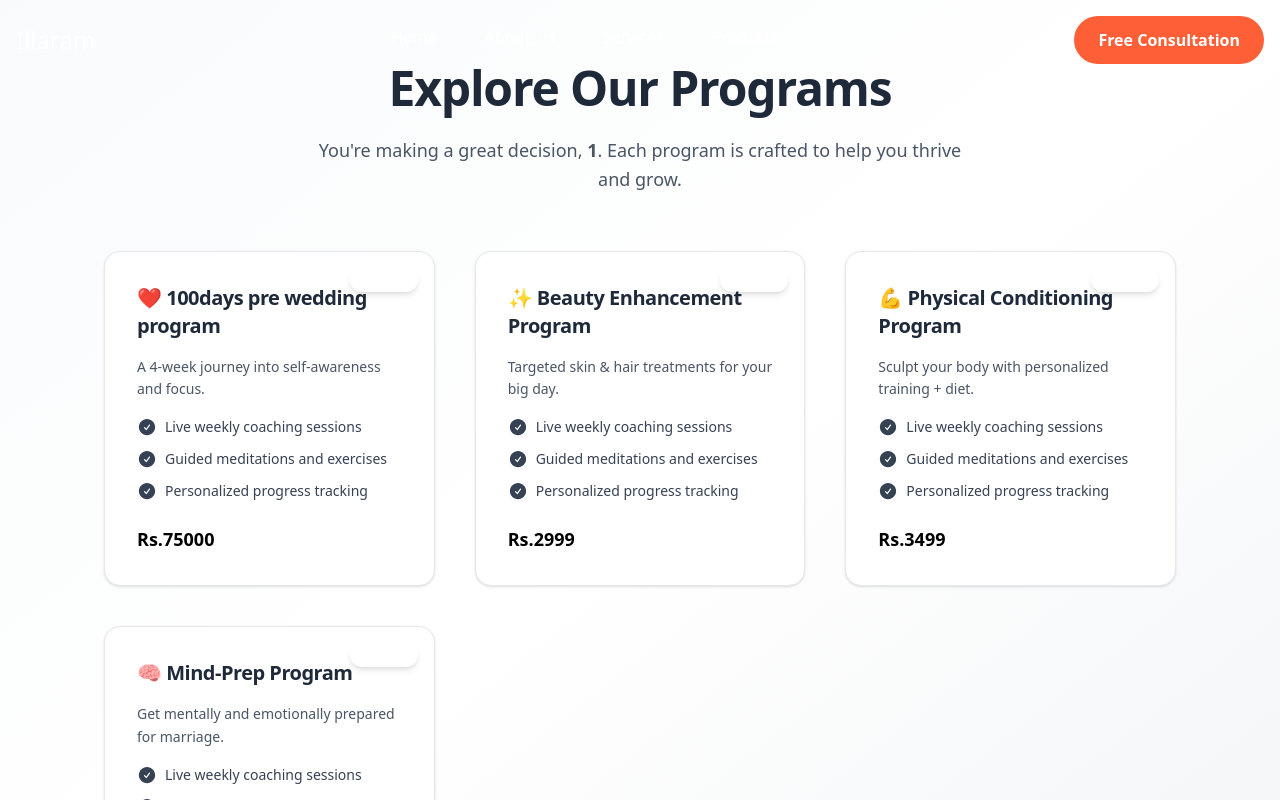
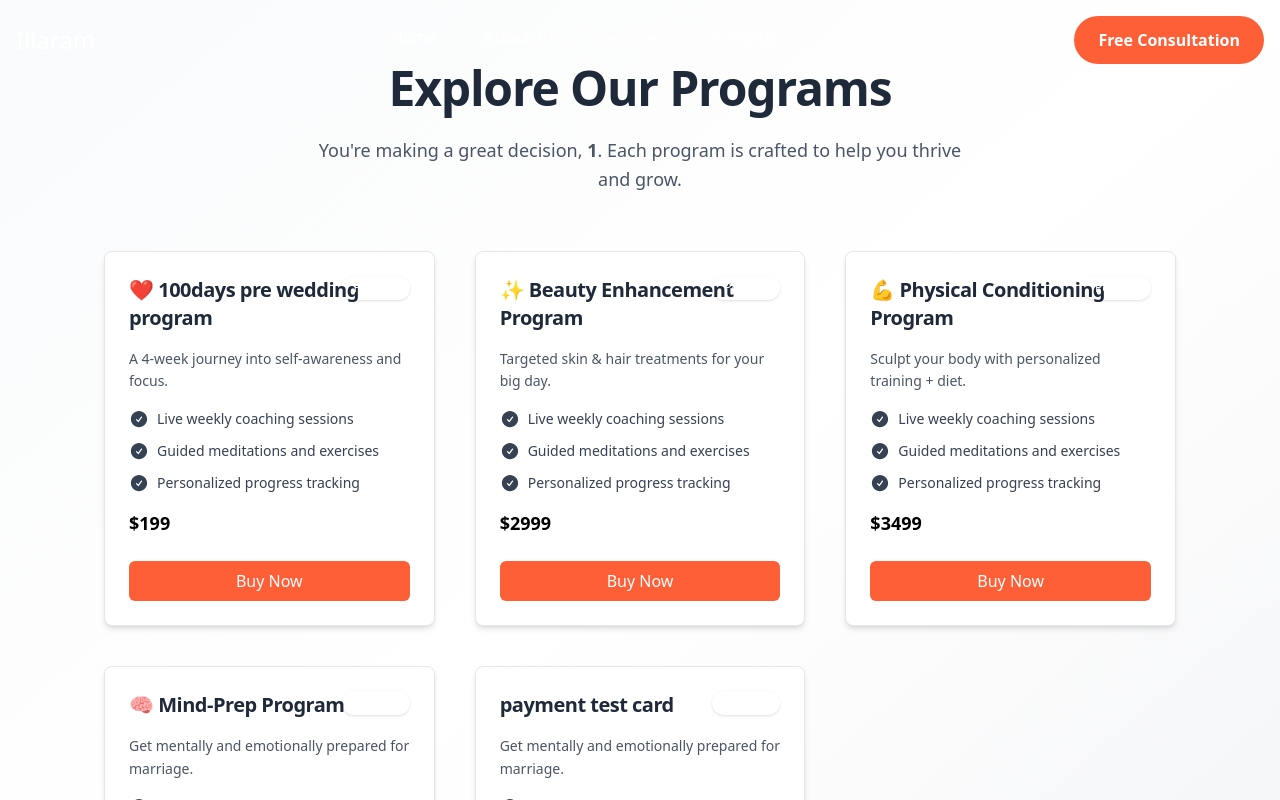
Before and after one commit to SHAJAN29/Illaram_app, a Next.js app: page /packageTest/1 in a window 1280 px wide. Shown: the top 800 px of the page. Built offline with nearby package versions, Linux system fonts and the light colour scheme.

Commit message:
added payment sussesfully

```diff
--- a/app/packageTest/[id]/page.tsx
+++ b/app/packageTest/[id]/page.tsx
@@ -9,7 +9,7 @@ const programList = [
     {
       title: "❤️ 100days pre wedding program",
       description: "A 4-week journey into self-awareness and focus.",
-      price: 75000,
+      price: 199,
       popular: true,
       highlights: [
         "Live weekly coaching sessions",
@@ -45,6 +45,15 @@ const programList = [
       "Personalized progress tracking"
     ]
   },
+  {
+    title: 'payment test card',
+    description: 'Get mentally and emotionally prepared for marriage.',
+    price: 1, popular: true,  highlights: [
+      "Live weekly coaching sessions",
+      "Guided meditations and exercises",
+      "Personalized progress tracking"
+    ]
+  },
 ];
 
 const Programs = () => {
@@ -52,6 +61,7 @@ const Programs = () => {
   console.log("Params: ", params);  // Log the params to see what it returns
 
   const username = params?.id;
+  console.log(username)
 
   return (
 <div className="font-poppins bg-gradient-to-br from-gray-50 via-white to-gray-100 py-16">
@@ -62,42 +72,78 @@ const Programs = () => {
   <p className="text-lg text-center text-gray-600 max-w-2xl mx-auto mb-14 leading-relaxed">
     You're making a great decision, <span className="text-illaramPrimary font-semibold">{username ? username : "Guest"}</span>. Each program is crafted to help you thrive and grow.
   </p>
-
         <div className="grid gap-10 sm:grid-cols-2 lg:grid-cols-3">
     {programList.map((program, i) => (
       <div
         key={i}
-              className="relative bg-white rounded-2xl border border-gray-200 shadow-sm hover:shadow-xl transition-all duration-300 transform hover:-translate-y-1 hover:scale-[1.02]"
+        className="relative  rounded-2xl transition-all duration-300 transform hover:-translate-y-1 hover:scale-[1.02]"
       >
-              <div className="p-8 space-y-4">
-                <h3 className="text-xl font-semibold text-gray-800 tracking-tight">{program.title}</h3>
-                <p className="text-gray-600 text-sm leading-relaxed">{program.description}</p>
 
-                {/* Key Highlights with Icons */}
-                <ul className="mt-4 space-y-3 text-sm text-gray-700">
-                  {program.highlights?.map((point, index) => (
-                    <li key={index} className="flex items-start gap-2">
-                      <CheckCircleIcon className="w-5 h-5 text-illaramPrimary flex-shrink-0" />
-                      <span>{point}</span>
-                    </li>
-                  ))}
-                </ul>
 
-                <div className="text-lg font-bold text-illaramPrimary mt-6">Rs.{program.price}</div>
-              </div>
 
-              {program.popular && (
-                <div className="absolute top-4 right-4 px-3 py-1 bg-illaramPrimary text-white text-xs font-medium rounded-full shadow-md">
-                  Popular
-                </div>
-              )}
+
+
+
+              <ProgramCard
+              highlights={program.highlights}
+                title={program.title}
+                description={program.description}
+                price={program.price}
+                username={username} // Pass to ProgramCard if needed
+              />
             </div>
           ))}
         </div>
       </div>
     </div>
-
   );
 };
 
 export default Programs;
+
+
+
+
+
+// <div className="font-poppins bg-gradient-to-br from-gray-50 via-white to-gray-100 py-16">
+// <div className="max-w-6xl mx-auto px-6 sm:px-10">
+//   <h2 className="text-5xl font-bold text-center text-gray-800 mb-6 tracking-tight">
+//     Explore Our Programs
+//   </h2>
+//   <p className="text-lg text-center text-gray-600 max-w-2xl mx-auto mb-14 leading-relaxed">
+//     You're making a great decision, <span className="text-illaramPrimary font-semibold">{username ? username : "Guest"}</span>. Each program is crafted to help you thrive and grow.
+//   </p>
+
+//   <div className="grid gap-10 sm:grid-cols-2 lg:grid-cols-3">
+//     {programList.map((program, i) => (
+//       <div
+//         key={i}
+//         className="relative bg-white rounded-2xl border border-gray-200 shadow-sm hover:shadow-xl transition-all duration-300 transform hover:-translate-y-1 hover:scale-[1.02]"
+//       >
+//         <div className="p-8 space-y-4">
+//           <h3 className="text-xl font-semibold text-gray-800 tracking-tight">{program.title}</h3>
+//           <p className="text-gray-600 text-sm leading-relaxed">{program.description}</p>
+
+//           {/* Key Highlights with Icons */}
+//           <ul className="mt-4 space-y-3 text-sm text-gray-700">
+//             {program.highlights?.map((point, index) => (
+//               <li key={index} className="flex items-start gap-2">
+//                 <CheckCircleIcon className="w-5 h-5 text-illaramPrimary flex-shrink-0" />
+//                 <span>{point}</span>
+//               </li>
+//             ))}
+//           </ul>
+
+//           <div className="text-lg font-bold text-illaramPrimary mt-6">${program.price}</div>
+//         </div>
+
+//         {program.popular && (
+//           <div className="absolute top-4 right-4 px-3 py-1 bg-illaramPrimary text-white text-xs font-medium rounded-full shadow-md">
+//             Popular
+//           </div>
+//         )}
+//       </div>
+//     ))}
+//   </div>
+// </div>
+// </div>
--- a/app/user/dashboard/[id]/page.tsx
+++ b/app/user/dashboard/[id]/page.tsx
@@ -24,12 +24,17 @@ export default function UserDashboardPage() {
 
   useEffect(() => {
     const token = localStorage.getItem("token");
+
     if (!token) {
       router.push("/user/login");
       return;
     }
 
     const decoded: any = jwt.decode(token);
+    if (decoded.username !== id) {
+      router.push("/access-denied");
+      return;
+    }
     if (!decoded || decoded.role !== "user") {
       localStorage.removeItem("token");
       router.push("/access-denied");
--- a/components/ProgramCard.tsx
+++ b/components/ProgramCard.tsx
@@ -4,23 +4,25 @@ import { useRouter } from 'next/navigation';
 import React from 'react';
 import toast from 'react-hot-toast';
 import { jwtDecode } from 'jwt-decode';
+import { CheckCircleIcon } from "@heroicons/react/24/solid";
 
 // Interface for the ProgramCard props
 interface ProgramProps {
   title: string;
   description: string;
   price: number;
-  username?: string | string[]; // Add username property
+  username?: string | string[] ;
+  highlights: string[];// Add username property
 }
 
-const ProgramCard: React.FC<ProgramProps> = ({ title, description, price, username }) => {
+const ProgramCard: React.FC<ProgramProps> = ({ title, description, price, username ,highlights}) => {
   const router = useRouter();
 
   // Type definition for decoded JWT token
-  type DecodedToken = {
-    username: string;
-    email: string;
-  };
+  // type DecodedToken = {
+  //   username: string;
+  //   email: string;
+  // };
 
   // Dynamically load the Razorpay checkout script
   const loadRazorpayScript = () => {
@@ -71,15 +73,13 @@ const ProgramCard: React.FC<ProgramProps> = ({ title, description, price, userna
               throw new Error('No authentication token found.');
             }
 
-            const decoded = jwtDecode<DecodedToken>(token);
-
             // Save payment details to backend
             const paymentRes = await fetch('/api/razorPay/payments/save', {
               method: 'POST',
               headers: { 'Content-Type': 'application/json' },
               body: JSON.stringify({
-                username: decoded.username,
-                email: decoded.email,
+                username: username,
+
                 payment: {
                   paymentId: response.razorpay_payment_id,
                   orderId: response.razorpay_order_id,
@@ -96,7 +96,7 @@ const ProgramCard: React.FC<ProgramProps> = ({ title, description, price, userna
             }
 
             if (paymentRes.ok) {
-             return  router.push(`/user/dashboard/${decoded.username}`);
+              router.push(`/user/login?returnTo=/user/dashboard/${username}`);;
             }
 
 
@@ -128,19 +128,55 @@ const ProgramCard: React.FC<ProgramProps> = ({ title, description, price, userna
   };
 
   return (
-    <div className="bg-white border rounded-lg p-6 shadow-md hover:shadow-lg transition-all flex flex-col justify-between">
-      <div>
-        <h3 className="text-xl font-semibold mb-2">{title}</h3>
-        <p className="text-gray-600 text-sm mb-4">{description}</p>
-        <p className="text-indigo-600 font-bold text-lg mb-4">₹{price}</p>
+
+
+      <div
+
+        className="bg-white border border-gray-200 rounded-lg p-6 shadow-md hover:shadow-lg transition-all flex flex-col justify-between"
+      >
+        <div className="relative">
+          {/* Badge */}
+
+            <div className="absolute top-0 right-0 px-3 py-1 bg-[illaramPrimary] text-white text-xs font-medium rounded-full shadow-sm">
+              Popular
+            </div>
+
+
+          {/* Card Content */}
+          <div className="space-y-4 pb-6">
+            <h3 className="text-xl font-semibold text-gray-800 tracking-tight">
+              {title}
+            </h3>
+            <p className="text-gray-600 text-sm leading-relaxed">
+              {description}
+            </p>
+
+            {/* Highlights */}
+            <ul className="mt-4 space-y-3 text-sm text-gray-700">
+          {highlights.map((point, index) => (
+            <li key={index} className="flex items-start gap-2">
+              <CheckCircleIcon className="w-5 h-5 text-illaramPrimary flex-shrink-0" />
+              <span>{point}</span>
+            </li>
+          ))}
+        </ul>
+            {/* Price */}
+            <div className="text-lg font-bold text-illaramPrimary mt-4">
+              ${price}
+            </div>
+          </div>
+        </div>
+
+        {/* Buy Button */}
+        <button
+          onClick={() => handlePayment()}
+          className="mt-auto w-full btn btn-blue font-medium py-2 px-4 rounded-md transition"
+        >
+          Buy Now
+        </button>
       </div>
-      <button
-        onClick={handlePayment}
-        className="mt-auto btn btn-blue py-2 rounded transition cursor-pointer"
-      >
-        Buy Now
-      </button>
-    </div>
+
+
   );
 };
 
```
Lines whose indentation alone changed are shown as unchanged.
